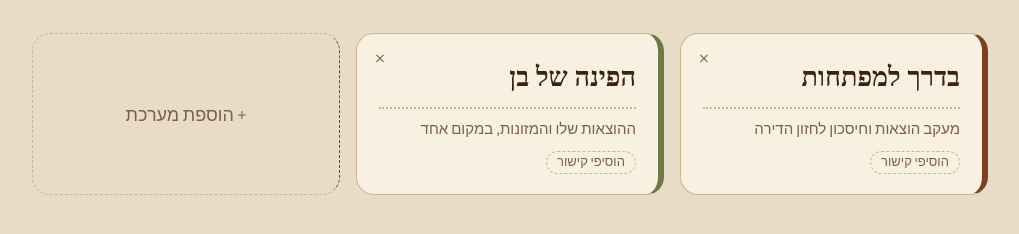
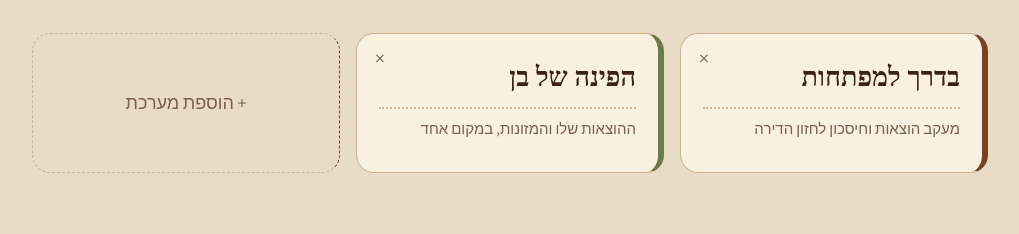
Before and after one commit to lorazats22/newDawn, a plain HTML site: page index.html in a window 1280 px wide. Shown: the part 238-472 px from the top of the page, without its empty margins (130-1149 px from the left). Drawn offline with Linux system fonts and the light colour scheme; a web font is replaced by a local one.

Commit message:
Update index.html
שינוי הוספת קישור לכפתורים שעובדים

```diff
--- a/index.html
+++ b/index.html
@@ -72,12 +72,13 @@ input{display:block;width:100%;margin-top:4px;padding:10px 12px;border:1px solid
 var KEY="laura-systems-v2";var editIdx=-1;
 var colors=["--c1","--c2","--c3","--c4","--c5","--c6"];
 var defaults=[
- {n:"בדרך למפתחות",u:"",d:"מעקב הוצאות וחיסכון לחזון הדירה"},
- {n:"הפינה של בן",u:"",d:"ההוצאות שלו והמזונות, במקום אחד"}
+ {n:"בדרך למפתחות",u:"keys.html",d:"מעקב הוצאות וחיסכון לחזון הדירה"},
+ {n:"הפינה של בן",u:"mezonot.html",d:"ההוצאות שלו והמזונות, במקום אחד"}
 ];
 var items;
 try{var s=localStorage.getItem(KEY);items=s?JSON.parse(s):null}catch(e){items=null}
 if(!Array.isArray(items))items=defaults.slice();
+items.forEach(function(it){if(!it.u&&it.n==="בדרך למפתחות")it.u="keys.html";if(!it.u&&it.n==="הפינה של בן")it.u="mezonot.html"});
 function persist(){try{localStorage.setItem(KEY,JSON.stringify(items))}catch(e){}}
 var grid=document.getElementById("grid");
 function render(){
```
